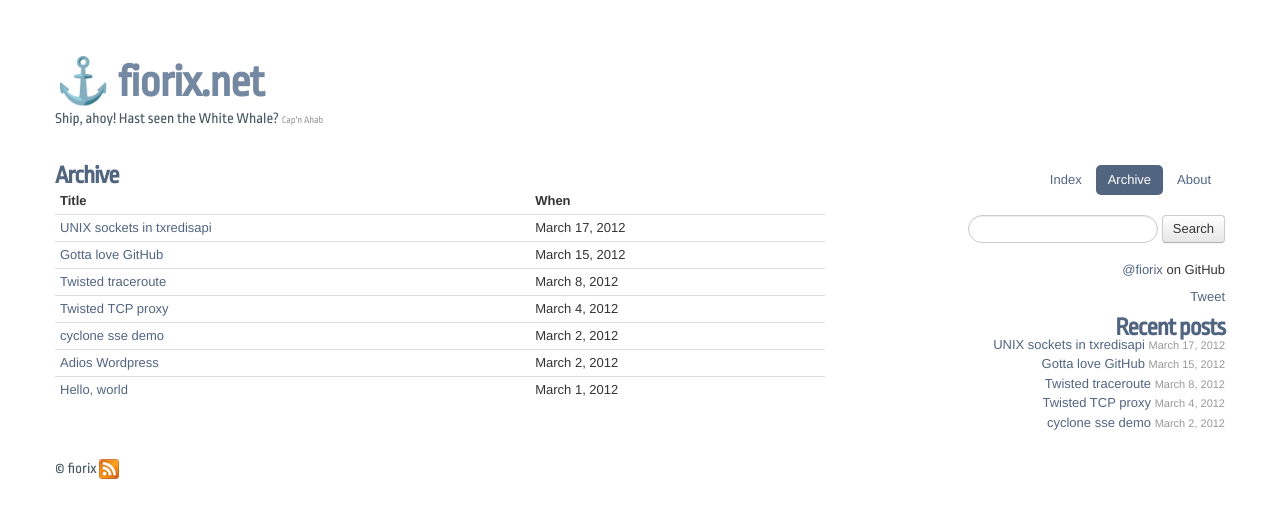
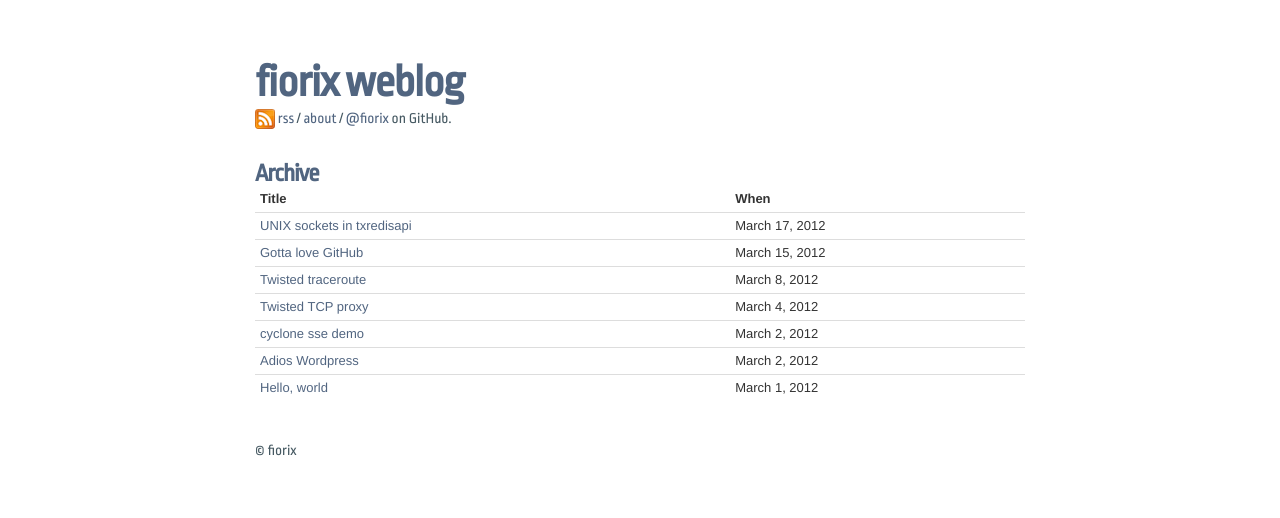
Before and after one commit to fiorix/fiorix.github.com, a Jekyll site: the page built from archive.html, in a window 1280 px wide. Shown: the top 518 px of the page. Built offline with Jekyll 4.4.1, drawn with Linux system fonts in a browser that asks for light colours; comment, search, counter and statistics services are not loaded.

Commit message:
new layout

```diff
--- a/_layouts/default.html
+++ b/_layouts/default.html
@@ -4,81 +4,37 @@
     <meta charset="utf-8">
     <title>fiorix.net</title>
     <meta name="viewport" content="width=device-width, initial-scale=1.0">
-
-    <!-- Le HTML5 shim, for IE6-8 support of HTML elements -->
     <!--[if lt IE 9]>
       <script src="http://html5shim.googlecode.com/svn/trunk/html5.js"></script>
     <![endif]-->
-
-    <!-- Le styles -->
     <link href='http://fonts.googleapis.com/css?family=Ropa+Sans' rel='stylesheet' type='text/css'>
     <link href="{{site.prefix}}/css/bootstrap.min.css" rel="stylesheet">
     <link href="{{site.prefix}}/css/bootstrap-responsive.min.css" rel="stylesheet">
     <link href="{{site.prefix}}/css/custom.css" rel="stylesheet">
-    <link href="{{site.prefix}}/js/google-code-prettify/prettify.css" rel="stylesheet">
-
   </head>
 
   <body>
+    <div class="container">
+      <div class="row">
+        <div class="span8 offset2">
+          <header>
+            <h1><a href="{{site.prefix}}/">fiorix weblog</a></h1>
+            <p><a href="{{site.prefix}}/rss.xml"><img src="{{site.prefix}}/img/feed-icon-20x20.png"> rss</a> / <a href="{{site.prefix}}/about.html">about</a> / <a href="http://github.com/fiorix">@fiorix</a> on GitHub.</p>
+          </header>
 
-    <div class="container">
+	  {{content}}
 
-      <header>
-        <h1><a href="{{site.prefix}}/" class="thirteen">&#x2693;</a> fiorix.net</h1>
-        <p>Ship, ahoy! Hast seen the White Whale? <small>Cap'n Ahab</small></p>
-      </header>
+          <br>
+          <footer>
+            <p>&copy; fiorix</p>
+          </footer>
 
-      <div class="row">
-        <div class="span8">
-          {{ content }}
-        </div>
-        <div class="span4 menu">
-          <ul class="nav nav-pills pull-right">
-            <li {% if page.title == 'Index' %}class="active"{% endif %}> <a href="{{site.prefix}}/index.html">Index</a></li>
-            <li {% if page.title == 'Archive' %}class="active"{% endif %}> <a href="{{site.prefix}}/archive.html">Archive</a></li>
-            <li {% if page.title == 'About' %}class="active"{% endif %}> <a href="{{site.prefix}}/about.html">About</a></li>
-          </ul>
-          <form class="form-search" action="http://google.com/search" method="get">
-            <input type="hidden" name="q" value="site:fiorix.net" />
-            <input type="text" name="q" results="0" class="input-medium search-query span2">
-            <button type="submit" class="btn">Search</button>
-          </form>
-
-          <p><a href="https://github.com/fiorix">@fiorix</a> on GitHub</p>
-          <p><a href="https://twitter.com/share" class="twitter-share-button" data-count="none">Tweet</a></p>
-          <script>!function(d,s,id){var js,fjs=d.getElementsByTagName(s)[0];if(!d.getElementById(id)){js=d.createElement(s);js.id=id;js.src="//platform.twitter.com/widgets.js";fjs.parentNode.insertBefore(js,fjs);}}(document,"script","twitter-wjs");</script>
-
-          <h2>Recent posts</h2>
-          {% for post in site.posts limit: 5 %}
-            <p class="recent"><a href="{{post.url}}">{{post.title}}</a> <small>{{post.date|date:site.datefmt_short}}</small></p>
-          {% endfor %}
-
-        </div>
-      </div><!--row-->
-
-      <br>
-      <footer>
-        <p>&copy; fiorix <a href="{{site.prefix}}/rss.xml"><img src="{{site.prefix}}/img/feed-icon-20x20.png"></a></p>
-      </footer>
+        </div> <!--main span8-->
+      </div> <!--row-->
     </div> <!-- /container -->
 
-    <!-- Le javascript
-    ================================================== -->
-    <!-- Placed at the end of the document so the pages load faster -->
     <script src="{{site.prefix}}/js/jquery.js"></script>
-    <script src="{{site.prefix}}/js/bootstrap-transition.js"></script>
-    <script src="{{site.prefix}}/js/bootstrap-alert.js"></script>
-    <script src="{{site.prefix}}/js/bootstrap-button.js"></script>
     <script src="{{site.prefix}}/js/bootstrap-collapse.js"></script>
-    <script src="{{site.prefix}}/js/bootstrap-carousel.js"></script>
-    <script src="{{site.prefix}}/js/google-code-prettify/prettify.js"></script>
-    <script>
-      $(document).ready(function() {
-      	$(".gist-data").addClass("pre-scrollable");
-        window.prettyPrint && prettyPrint();
-      });
-    </script>
-
     <script type="text/javascript">
 
       var _gaq = _gaq || [];
```
Also changed, not shown: index.html (+5 -5 lines).
